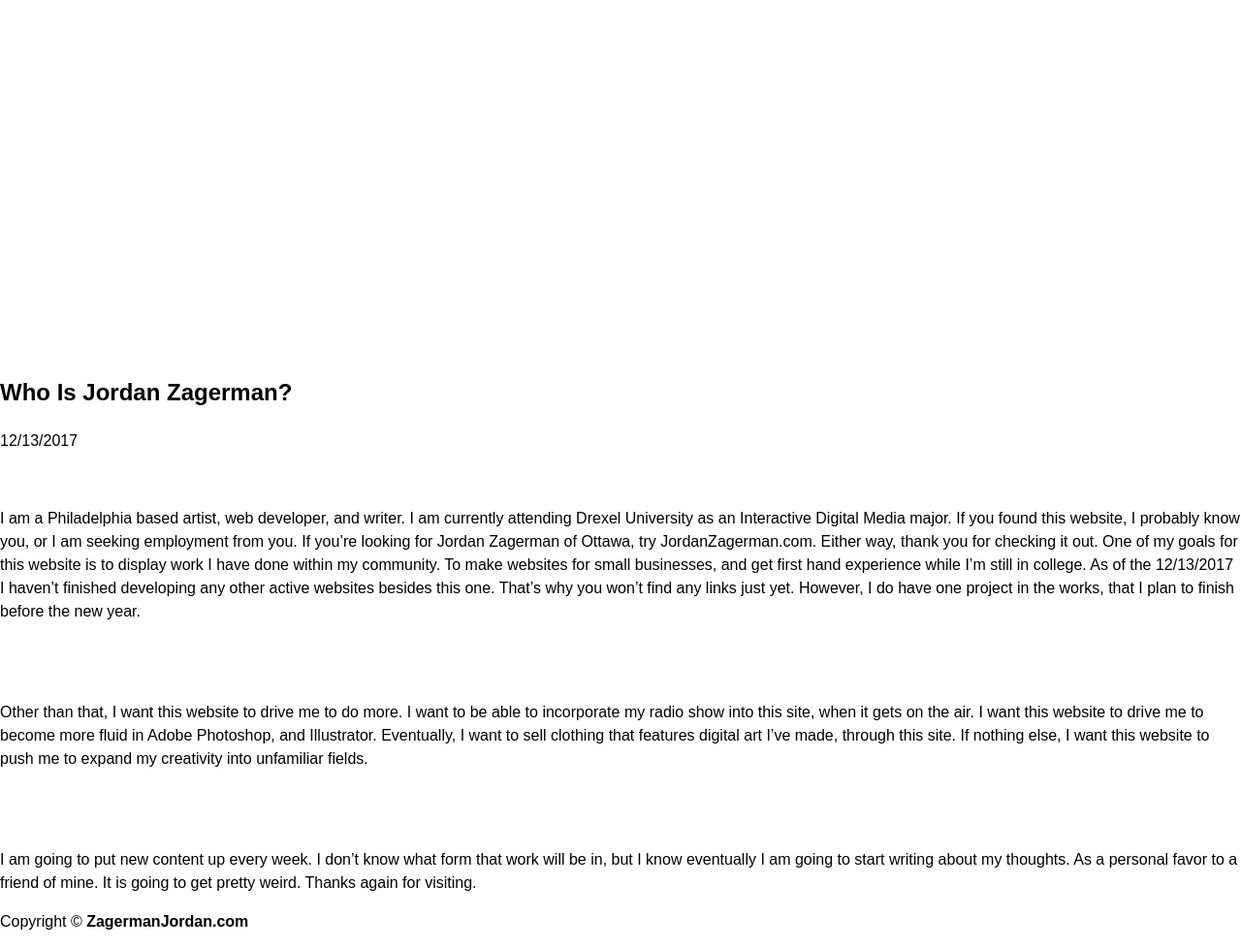
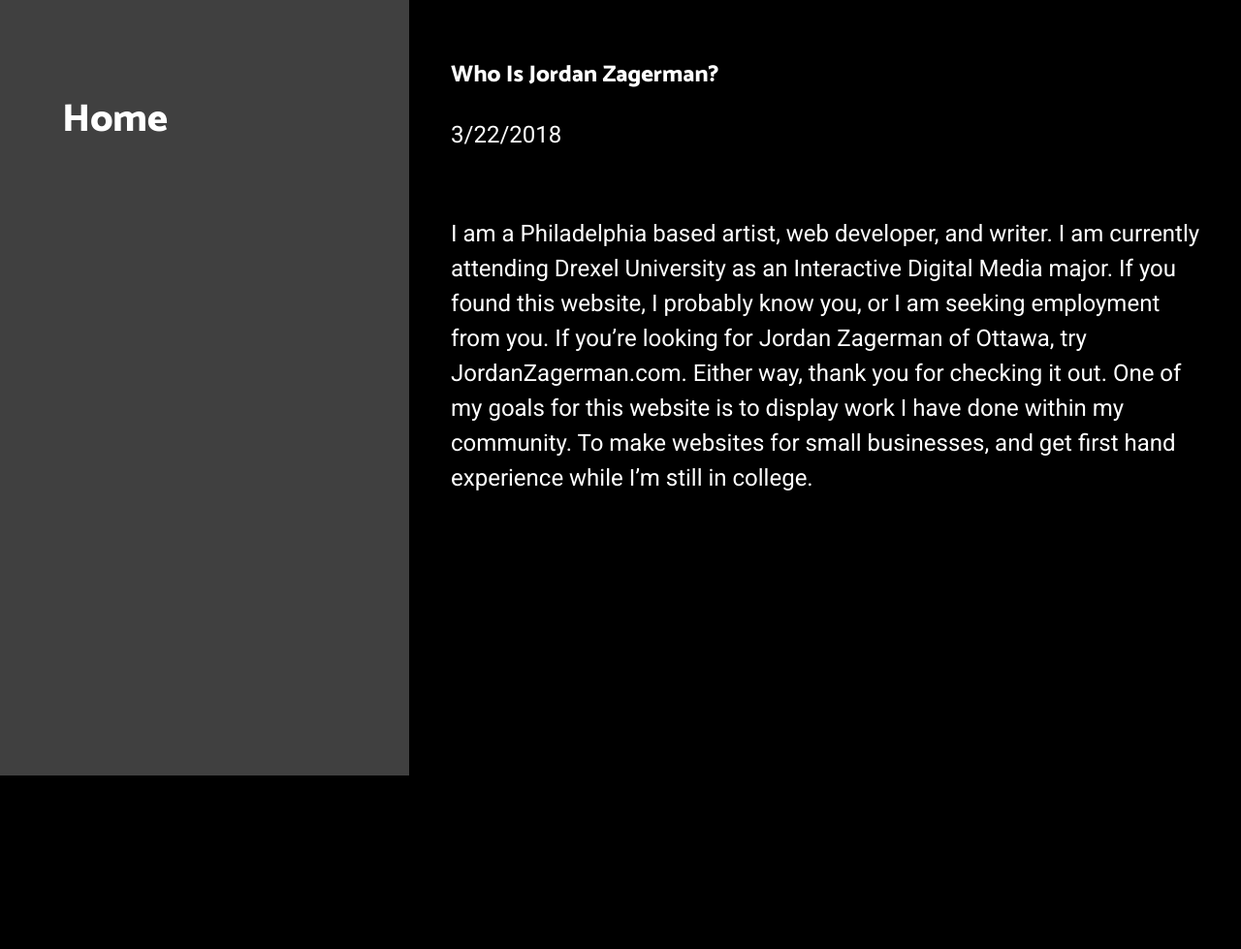
Before and after one commit to JordanZagerman/IDM222, a PHP site: page /pages/whoisjz.html in a window 1280 px wide. Shown: the whole page at 97% size. After the commit the page ends 800 px from the top, so only its background shows below. Run offline with PHP 8.4, Linux system fonts and the light colour scheme.

Commit message:
Going to bed
I gave it a good go.

```diff
--- a/portfolio/css/style.css
+++ b/portfolio/css/style.css
@@ -11,12 +11,32 @@ html {
 }
 
 body {
-	font-size: 100%;
-	line-height: 1.5;
-	font-family: sans-serif;
+
 	padding: 0;
 	margin: 0;
+	background-color: black;
+	color: white;
 }
+
+h1 {
+	font-family: 'Catamaran', sans-serif;
+	font-size: 250%;
+	font-weight: bold;
+}
+
+p {
+
+	font-size: 150%;
+	line-height: 1.5;
+	font-family: 'Roboto', sans-serif;
+}
+
+h2 {
+	font-family: 'Catamaran', sans-serif;
+	font-size: 100%
+	font-weight: bold;
+}
+
 
 a {
 	color: inherit;
@@ -24,27 +44,63 @@ a {
 	text-decoration: none;
 }
 
+span {
+  position:absolute;
+  width:100%;
+  height:100%;
+  top:0;
+  left: 0;
+	cursor:;
+  z-index: 1;
+}
 /*thumbnail preview images*/
 .thumbnail {
 	width: 100%;
 	height: auto;
 }
 
+
+
 .pf-sidebar {
 	/*Test Color*/
-	background-color: gray;
+	background-color: #404040;
 	/* Viewport width*/
 	padding: 5vw;
+	position: relative;
 }
 
 .pf-grid {
 	background-color: black;
 }
 
-.pf-grid-item {
-	/* Viewport width*/
+.pf-grid-item-work {
 	padding: 3vw;
-	/*text color*/
+	width: 100%;
+    height: 100%;
+	background-image: url('../img/work-stock.jpg');
+	background-repeat: no-repeat;
+    background-size: cover;
+    background-position: center;
+    background-attachment: fixed;
+    margin-bottom: 1rem;
+    position: relative;
+}
+
+.pf-grid-item-about {
+	padding: 3vw;
+	width: 100%;
+    height: 100%;
+	background-image: url('../img/city-stock.jpg');
+	background-repeat: no-repeat;
+    background-size: cover;
+    background-position: center;
+    background-attachment: fixed;
+    margin-bottom: 1rem;
+    position: relative;
+}
+
+.pf-grid-item-podcast {
+	padding: 3vw;
 	width: 100%;
     height: 100%;
 	background-image: url('../img/podcast-cover-500.png');
@@ -109,8 +165,11 @@ img {
 }
 
 .pf-content {
-	padding: 3vh;
+	padding: 3vw;
+
 }
+
+
 
 
 
--- a/portfolio/pages/whoisjz.html
+++ b/portfolio/pages/whoisjz.html
@@ -7,46 +7,32 @@
 	<link rel="stylesheet" href="../css/style.css" type="text/css">
 <!-- Makes the site responsive -->
 	<meta name="viewport" content="width=device-width, initial-scale=1.0">
+  	<link href="https://fonts.googleapis.com/css?family=Roboto" rel="stylesheet">
+	<link href="https://fonts.googleapis.com/css?family=Catamaran:800" rel="stylesheet">
+
 </head>
 
-<body class="body">
-<!-- Makes the header for the site-->
-	<header class="mainHeader">
-		<!-- Logo Section -->
-		<a href="../index.html">
-		<img src="../img/logo.png" alt="The logo should have loaded here.">
-		</a>
-	</header>
+<body>
+	<div class="pf-container">
 
-	<!-- Main Section where the main articles will go, as opposed to the sidebar-->
-	<div class="mainContent">
-		<div class="content">
+			<div class="pf-sidebar">
+				<h1>Home</h1>
+				<a href="../index.html"><span></span></a>
+			</div>
+	<div class="pf-content">
 			<!-- 1st Article -->
-			<article class="topContent">
 				<!-- Makes the header for the article-->
 				<header>
 					<h2 class="linklessTitle">Who Is Jordan Zagerman?</h2>
 				</header>
 				<!-- Makes the footer beneath the header-->
-				<footer>
-					<p class="postInfo">12/13/2017</p>
-				</footer>
+					<p class="postInfo">3/22/2018</p>
+
 					<br>
-					<p class="paragraph">	I am a Philadelphia based artist, web developer, and writer. I am currently attending Drexel University as an Interactive Digital Media major. If you found this website, I probably know you, or I am seeking employment from you. If you’re looking for Jordan Zagerman of Ottawa, try JordanZagerman.com. Either way, thank you for checking it out. One of my goals for this website is to display work I have done within my community. To make websites for small businesses, and get first hand experience while I’m still in college. As of the 12/13/2017 I haven’t finished developing any other active websites besides this one. That’s why you won’t find any links just yet. However, I do have one project in the works, that I plan to finish before the new year.</p>
-					<br>
-					<br>
-					<p class="paragraph">	Other than that, I want this website to drive me to do more. I want to be able to incorporate my radio show into this site, when it gets on the air. I want this website to drive me to become more fluid in Adobe Photoshop, and Illustrator. Eventually, I want to sell clothing that features digital art I’ve made, through this site. If nothing else, I want this website to push me to expand my creativity into unfamiliar fields.</p>
-					<br>
-					<br>
-					<p class="paragraph">	I am going to put new content up every week. I don’t know what form that work will be in, but I know eventually I am going to start writing about my thoughts. As a personal favor to a friend of mine. It is going to get pretty weird. Thanks again for visiting.</p>
-				</article>
-		</div>
+					<p class="paragraph">	I am a Philadelphia based artist, web developer, and writer. I am currently attending Drexel University as an Interactive Digital Media major. If you found this website, I probably know you, or I am seeking employment from you. If you’re looking for Jordan Zagerman of Ottawa, try JordanZagerman.com. Either way, thank you for checking it out. One of my goals for this website is to display work I have done within my community. To make websites for small businesses, and get first hand experience while I’m still in college.</p>
+
 	</div>
-
-<!-- Bottom Footer Section -->
-	<footer class="mainFooter">
-		<p>Copyright &copy; <a href="#" title="ZagermanJordan">ZagermanJordan.com</a></p>
-	</footer>
+</div>
 
 </body>
 </html>
--- a/portfolio/pages/work.html
+++ b/portfolio/pages/work.html
@@ -7,6 +7,8 @@
   <title>Gallery</title>
   <link rel="stylesheet" type="text/css" href="../css/style.css" />
   <link rel="stylesheet" href="../css/lightbox.min.css">
+  	<link href="https://fonts.googleapis.com/css?family=Roboto" rel="stylesheet">
+	<link href="https://fonts.googleapis.com/css?family=Catamaran:800" rel="stylesheet">
 </head>
 
 <body>
@@ -14,8 +16,9 @@
 	<div class="pf-container">
 
 			<div class="pf-sidebar">
-				<h1>Work</h1>
+				<h1>Gallery</h1>
 				<p>Most of this is going to be really confusing if I've never explained my process to you.</p>
+				<a href="../index.html"><span></span></a>
 			</div>
 	<div class="pf-content">
 	<div class="pf-grid">
```
Also changed, not shown: other parts of portfolio/css/style.css (+32 -12 lines), portfolio/index.html (+23 -19 lines), portfolio/pages/donate.html (deleted, +0 -86 lines), portfolio/pages/faqs.html (+15 -31 lines), portfolio/pages/leaderboard.html (deleted, +0 -77 lines), portfolio/images/close.png (added), portfolio/images/loading.gif (added), portfolio/images/next.png (added), portfolio/images/prev.png (added), portfolio/img/city-stock.jpg, portfolio/img/code-stock.jpg (added), portfolio/img/contact-stock.jpg (added), portfolio/img/other-stock.jpg (added), portfolio/img/podcast-cover-500.png, 1 more files, 3 other files.
